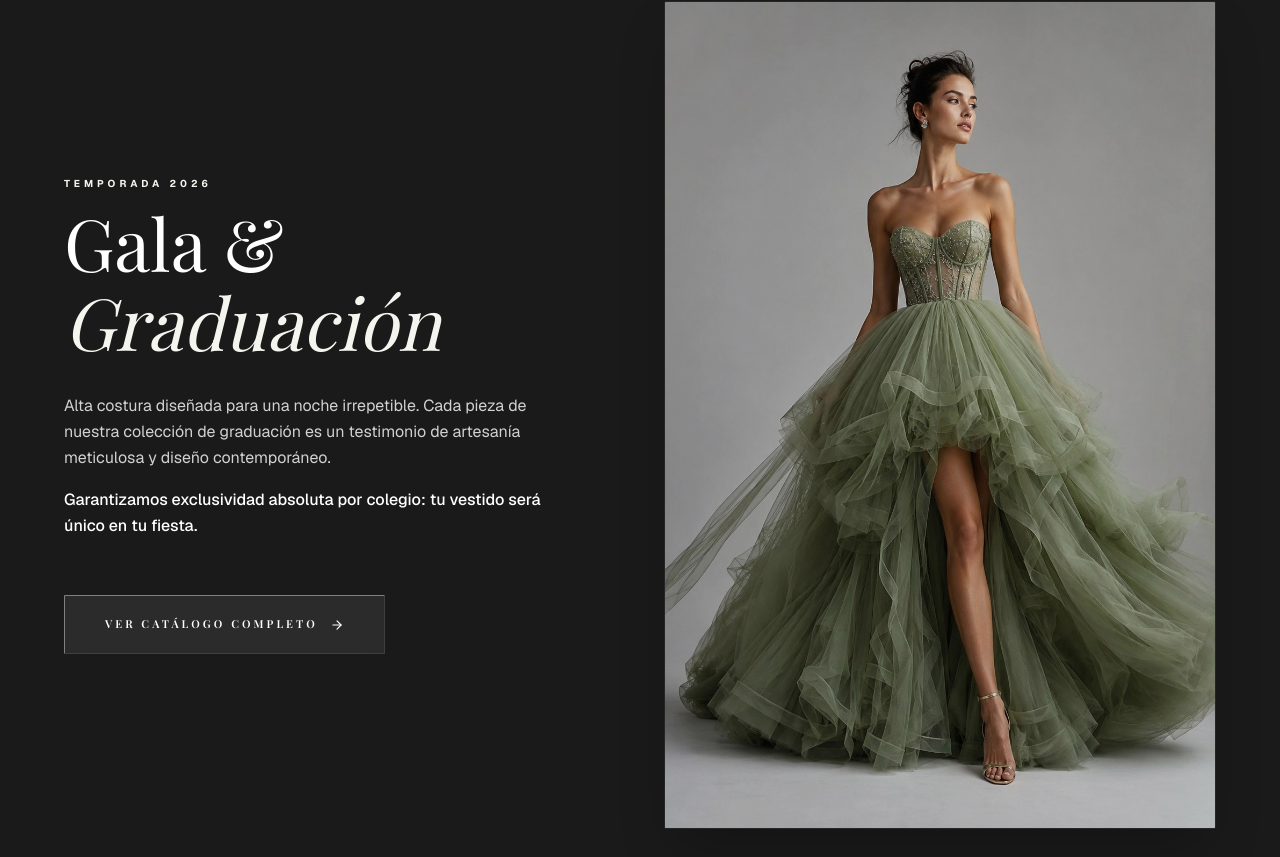
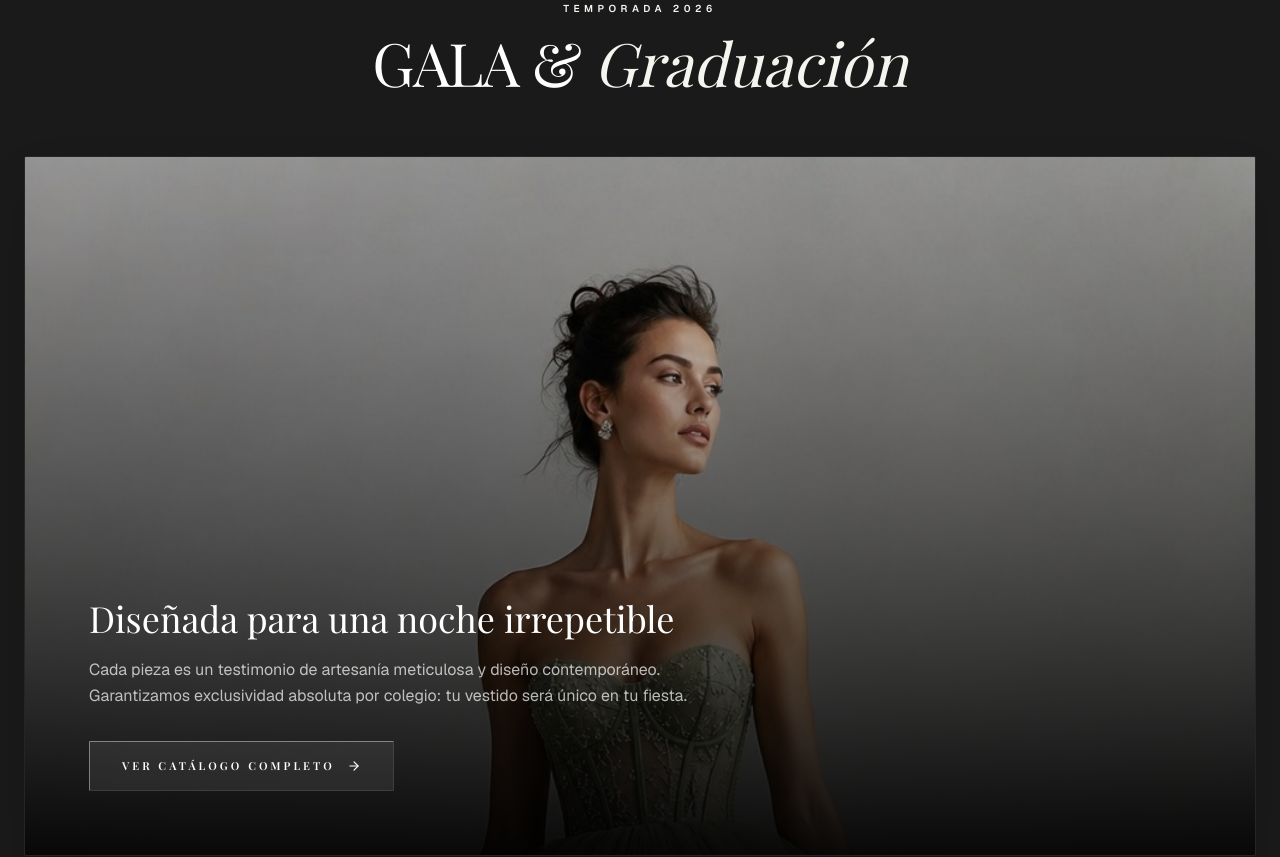
Before and after one commit to Gaz-Style/elena-atelier, a Next.js app: page / in a window 1280 px wide. Shown: the part 975-1832 px from the top of the page. Built offline with nearby package versions, Linux system fonts and the light colour scheme; a web font is replaced by a local one.

Commit message:
UI: Revert Gala section to exact 'Tres Formas' single card layout

```diff
--- a/src/app/page.tsx
+++ b/src/app/page.tsx
@@ -20,55 +20,44 @@ export default function Home() {
 
       {/* Gateway Gala & Graduacion Section */}
       <section className="py-16 md:py-24 px-6 bg-transparent relative z-10 overflow-hidden">
-        <div className="max-w-6xl mx-auto">
-          <div className="grid lg:grid-cols-12 gap-10 lg:gap-12 items-center">
-            {/* TEXT SIDE */}
-            <div className="lg:col-span-6 space-y-6 lg:space-y-8 text-center lg:text-left order-1 lg:order-1 lg:pr-8">
-              <div className="space-y-2 lg:space-y-3">
-                <span className="text-[10px] uppercase tracking-[0.4em] font-bold text-brand-sand block">Temporada 2026</span>
-                <h2 className="font-serif text-4xl md:text-6xl lg:text-7xl text-white leading-[1.1]">
-                  Gala & <br className="hidden lg:block"/><span className="italic text-brand-sand">Graduación</span>
+        <div className="max-w-7xl mx-auto">
+          {/* HEADER OUTSIDE */}
+          <div className="text-center mb-10 md:mb-16">
+            <span className="text-[10px] uppercase tracking-[0.45em] font-semibold text-brand-sand block mb-4">Temporada 2026</span>
+            <h2 className="font-serif text-4xl md:text-6xl text-white tracking-tight uppercase">
+              Gala & <br className="md:hidden" />
+              <span className="italic text-brand-sand font-serif normal-case tracking-normal">Graduación</span>
             </h2>
           </div>
-              <div className="space-y-4 text-white/80 text-sm md:text-base leading-relaxed max-w-2xl mx-auto lg:mx-0">
-                <p>
-                  Alta costura diseñada para una noche irrepetible. Cada pieza de nuestra colección de graduación es un testimonio de artesanía meticulosa y diseño contemporáneo.
-                </p>
-                <p className="font-medium text-white">
-                  Garantizamos exclusividad absoluta por colegio: tu vestido será único en tu fiesta.
-                </p>
-              </div>
-              {/* DESKTOP CTA */}
-              <div className="hidden lg:flex pt-6 w-full justify-start">
+
+          {/* SINGLE CARD CONTAINER */}
           <Link
             href="/graduacion"
-                  className="inline-flex items-center justify-center gap-3 border border-white/20 border-t-white/40 border-l-white/40 border-b-white/10 border-r-white/10 text-white font-serif text-[11px] uppercase tracking-[0.28em] font-semibold bg-white/[0.08] backdrop-blur-[10px] px-10 py-5 transition-all duration-[600ms] ease-[cubic-bezier(0.16,1,0.3,1)] hover:bg-[#f5f2eb]/90 hover:text-[#121212] hover:border-[#f5f2eb] hover:shadow-[0_0_24px_rgba(255,255,255,0.12)] rounded-[1px] whitespace-nowrap"
+            className="group relative block w-full min-h-[550px] md:min-h-[700px] overflow-hidden rounded-sm flex flex-col justify-end p-8 md:p-12 lg:p-16 shadow-2xl border border-white/5 hover:border-white/20 transition-all duration-700"
           >
-                  Ver Catálogo Completo
-                  <ArrowRight className="w-3.5 h-3.5 transition-transform duration-[600ms] ease-[cubic-bezier(0.16,1,0.3,1)] group-hover:translate-x-1 flex-shrink-0" />
-                </Link>
-              </div>
-            </div>
-
-            {/* IMAGE SIDE */}
-            <Link href="/graduacion" className="group lg:col-span-6 relative rounded-sm overflow-hidden shadow-2xl border border-white/5 hover:border-white/20 transition-all duration-700 aspect-[3/4.5] order-2 lg:order-2 block">
-              <div className="absolute inset-0 bg-black/10 group-hover:bg-transparent transition-colors duration-700 z-10 pointer-events-none" />
+            {/* ROTATING BACKGROUND IMAGE */}
             <div className="absolute inset-0 w-full h-full group-hover:scale-[1.03] transition-transform duration-[2000ms] ease-out">
               <ImageRotator images={fiestaCarouselImages} interval={5000} />
             </div>
-            </Link>
 
-            {/* MOBILE CTA */}
-            <div className="lg:hidden flex w-full justify-center order-3 pt-2">
-              <Link
-                href="/graduacion"
-                className="inline-flex items-center justify-center gap-3 border border-white/20 border-t-white/40 border-l-white/40 border-b-white/10 border-r-white/10 text-white font-serif text-[11px] uppercase tracking-[0.28em] font-semibold bg-white/[0.08] backdrop-blur-[10px] px-8 py-4 transition-all duration-[600ms] ease-[cubic-bezier(0.16,1,0.3,1)] hover:bg-[#f5f2eb]/90 hover:text-[#121212] hover:border-[#f5f2eb] hover:shadow-[0_0_24px_rgba(255,255,255,0.12)] rounded-[1px] w-full text-center whitespace-nowrap"
-              >
+            {/* GRADIENT OVERLAY */}
+            <div className="absolute inset-0 bg-gradient-to-t from-black via-black/50 to-transparent opacity-95 group-hover:opacity-90 transition-opacity duration-700" />
+
+            {/* INNER TEXT & CTA OVERLAY */}
+            <div className="relative z-10 flex flex-col items-start w-full space-y-4 max-w-2xl">
+              <h3 className="font-serif text-3xl md:text-4xl text-white leading-tight">Diseñada para una noche irrepetible</h3>
+              <p className="text-white/70 text-sm md:text-base leading-relaxed">
+                Cada pieza es un testimonio de artesanía meticulosa y diseño contemporáneo. Garantizamos exclusividad absoluta por colegio: tu vestido será único en tu fiesta.
+              </p>
+
+              <div className="pt-4 w-full sm:w-auto">
+                <span className="inline-flex items-center justify-center gap-3 border border-white/20 border-t-white/40 border-l-white/40 border-b-white/10 border-r-white/10 text-white font-serif text-[11px] uppercase tracking-[0.28em] font-semibold bg-white/[0.08] backdrop-blur-[10px] px-8 py-4 transition-all duration-[600ms] ease-[cubic-bezier(0.16,1,0.3,1)] group-hover:bg-[#f5f2eb]/90 group-hover:text-[#121212] group-hover:border-[#f5f2eb] group-hover:shadow-[0_0_24px_rgba(255,255,255,0.12)] rounded-[1px] w-full sm:w-auto text-center whitespace-nowrap">
                   Ver Catálogo Completo
                   <ArrowRight className="w-3.5 h-3.5 transition-transform duration-[600ms] ease-[cubic-bezier(0.16,1,0.3,1)] group-hover:translate-x-1 flex-shrink-0" />
-              </Link>
+                </span>
               </div>
             </div>
+          </Link>
         </div>
       </section>
 
```
Lines whose indentation alone changed are shown as unchanged.
